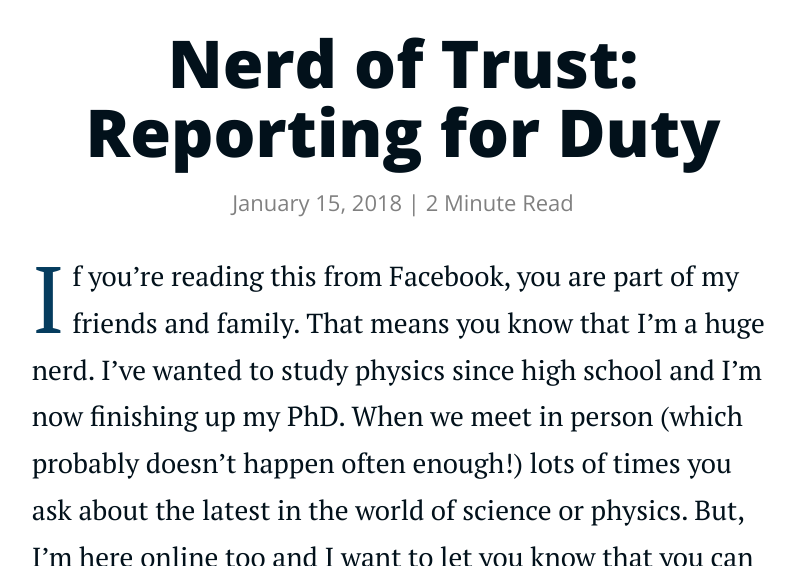
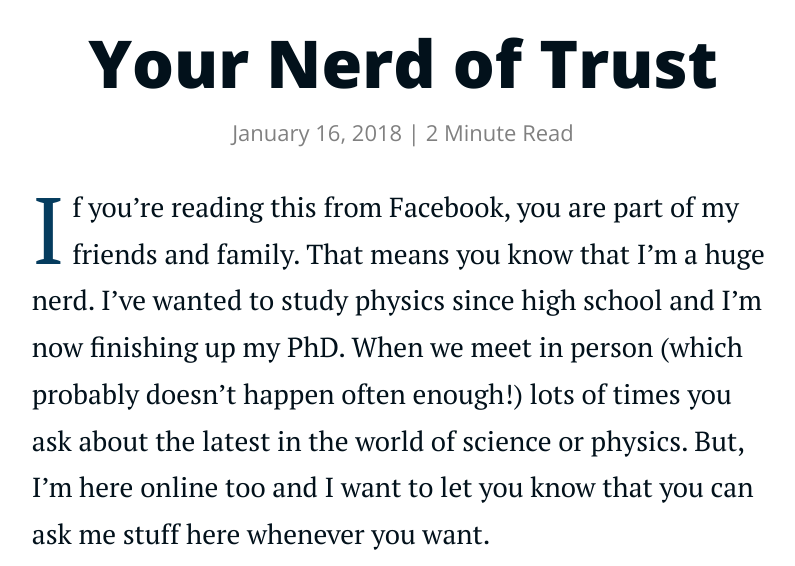
Before and after one commit to mcala/mcallister.science, a Jekyll site: the page built from _posts/2018-1-16-nerd-of-trust.markdown, in a window 1280 px wide and 900 px high, cut to the strip 334-900 px from the top of the window. Shown: the whole strip, without its empty margins (237-1032 px from the left). Built offline with Jekyll 4.4.1, drawn with Linux system fonts in a browser that asks for light colours; nearby versions of some CDN libraries.

Commit message:
Publishes nerd of trust article.

```diff
--- a/_posts/2018-1-8-nerd-of-trust.markdown
+++ b/_posts/2018-1-16-nerd-of-trust.markdown
@@ -1,7 +1,7 @@
 ---
 layout: post
-title: "Nerd of Trust: Reporting for Duty"
-date: 2018-01-15
+title: "Your Nerd of Trust"
+date: 2018-01-16
 tags: scicom
 ---
 
```
